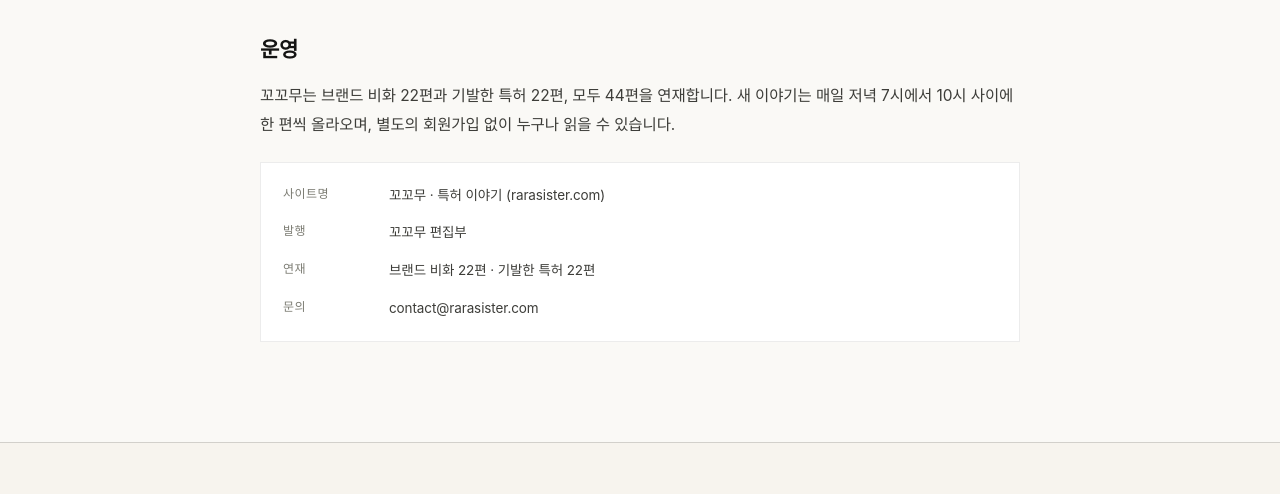
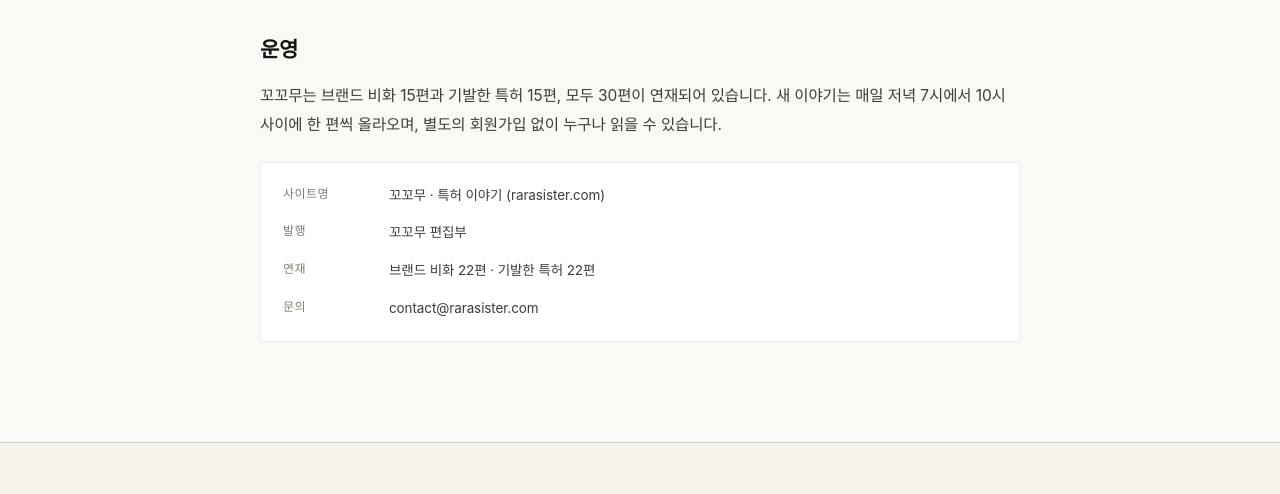
Before and after one commit to oraclekidz/kkokkomu, a plain HTML site: page about.html in a window 1280 px wide. Shown: the part 981-1475 px from the top of the page. Drawn offline with Linux system fonts and the light colour scheme; a web font is replaced by a local one.

Commit message:
Update about.html
44편 예정이라는 표현 삭제

```diff
--- a/about.html
+++ b/about.html
@@ -85,7 +85,7 @@
         <p>모든 글은 3~4개의 막으로 구성됩니다. 사건의 시작, 갈등, 전환, 그리고 남는 질문. 중간에는 낯선 용어를 짧게 풀어 주는 ‘용어 팁’, 독자가 먼저 추측해 볼 수 있는 ‘추측 카드’, 사건의 흐름을 한눈에 보는 ‘연표’가 들어갑니다. 글 끝의 ‘꼬리 질문’은 다음 이야기로 이어집니다.</p>
 
         <h2>운영</h2>
-        <p>꼬꼬무는 브랜드 비화 22편과 기발한 특허 22편, 모두 44편을 연재합니다. 새 이야기는 매일 저녁 7시에서 10시 사이에 한 편씩 올라오며, 별도의 회원가입 없이 누구나 읽을 수 있습니다.</p>
+        <p>꼬꼬무는 브랜드 비화 15편과 기발한 특허 15편, 모두 30편이 연재되어 있습니다. 새 이야기는 매일 저녁 7시에서 10시 사이에 한 편씩 올라오며, 별도의 회원가입 없이 누구나 읽을 수 있습니다.</p>
 
         <div class="meta-list">
           <div><span>사이트명</span><span>꼬꼬무 · 특허 이야기 (rarasister.com)</span></div>
```
